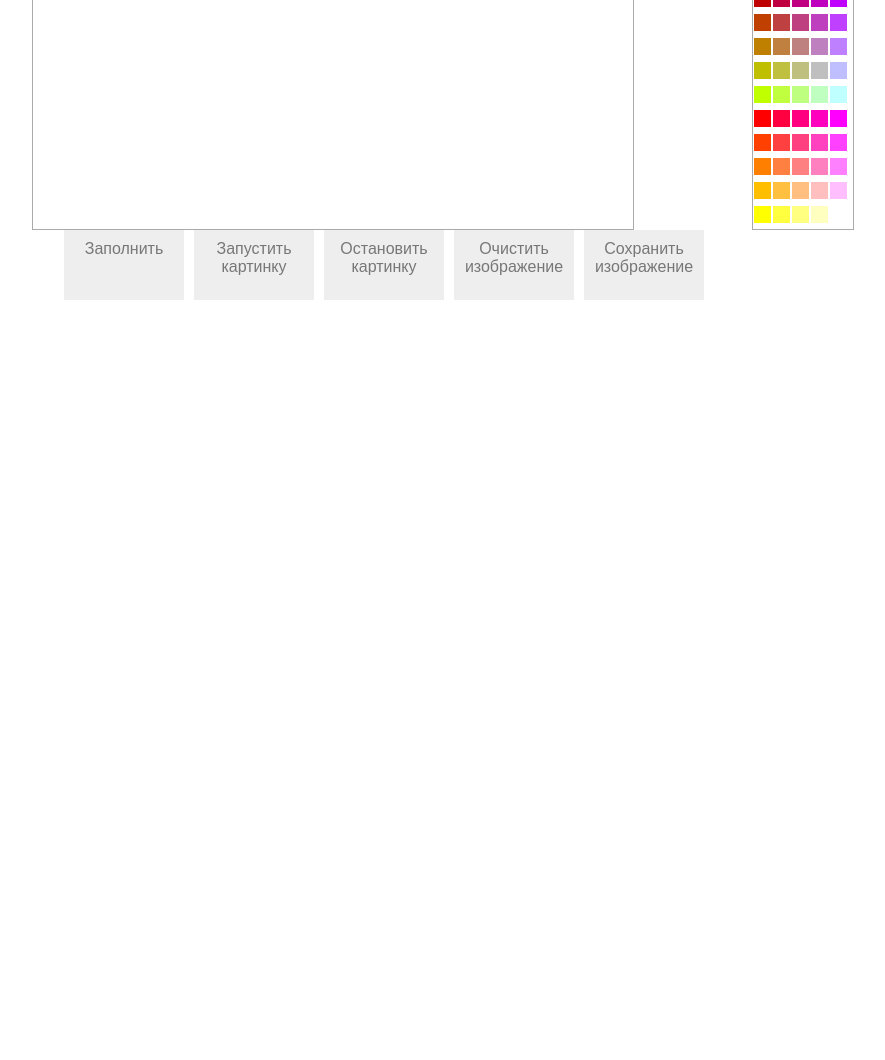
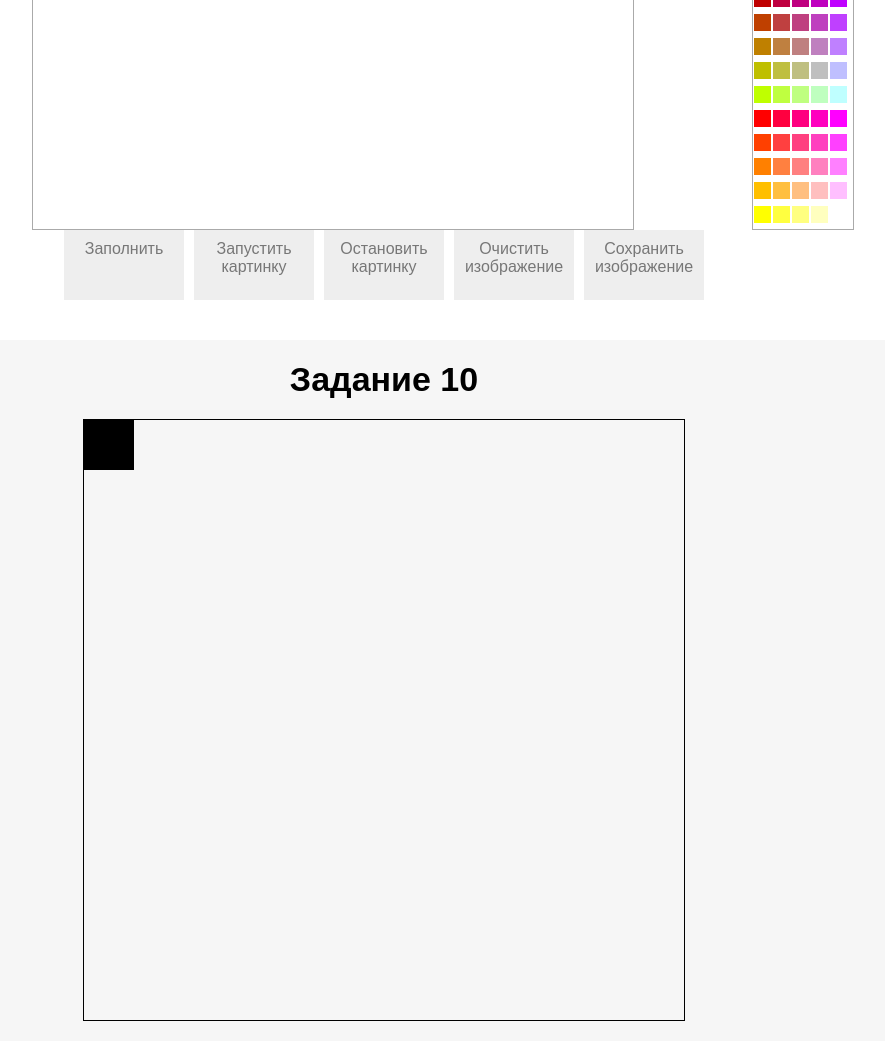
Before and after one commit to GreeenTeea/Portfolio, a plain HTML site: page tasks.html in a window 1280 px wide. Shown: the part 4664-5724 px from the top of the page, without its empty margins (256-1141 px from the left). Before the commit the page ends 4964 px from the top, so only its background shows below. Drawn offline with Linux system fonts and the light colour scheme; a small style sheet from the web is missing; files whose address does not match are found by name.

Commit message:
Начало 10 таски

```diff
--- a/css/tasks.css
+++ b/css/tasks.css
@@ -565,3 +565,14 @@ body {
 .paletteBlock:active {
   border: solid 1px #ff0;
 }
+/* ========= Редактирование задания 9 ========= */
+#task10 {
+  background: #f6f6f6;
+  margin: 40px auto 40px;
+  padding-bottom: 20px;
+}
+.task10__canvas {
+  display: block;
+  border: 1px solid black;
+  margin: 0 auto;
+}
--- /dev/null
+++ b/js/task10.js
@@ -0,0 +1,18 @@
+const canvas = document.querySelector('.task10__canvas');
+const ctx = canvas.getContext('2d');
+
+let ClientX = null, ClientY = null;
+
+canvas.addEventListener('mousedown', (e) => { drawRect(ClientX, ClientY, 50, 50, 'black') })
+canvas.addEventListener('mousemove', (e) => { ClientX = e.offsetX; ClientY = e.offsetY })
+
+function drawRect(x, y, width, height, color){
+    ctx.filStyle = color;
+    ctx.fillRect(x, y, width, height);
+}
+
+function moveRect(x, y, width, height, color){
+    ctx.clearRect(x, y, width, height);
+}
+
+this.drawRect(0, 0, 50, 50, 'black');
--- a/tasks.html
+++ b/tasks.html
@@ -166,7 +166,7 @@
 		</div>
 	</section>
 	<div class="container">
-		<section id="task7">
+		<section id="task8">
 			<h2 class="title">Задание 8</h2>
 			<div class="paint">
 				<canvas class="paint__canvas" width="600" height="600"></canvas>
@@ -183,11 +183,13 @@
 			</div>
 		</section>
 	</div>
-	<!-- <section id="task8">
-		<h2 class="title">Задание 8</h2>
-	</section> -->
+	<section id="task10">
+		<h2 class="title">Задание 10</h2>
+		<canvas class="task10__canvas" width="600" height="600"></canvas>
+	</section>
 
 	<script src="js/tasks.js"></script>
+	<script src="./js/task10.js"></script>
 </body>
 
 </html>
```
